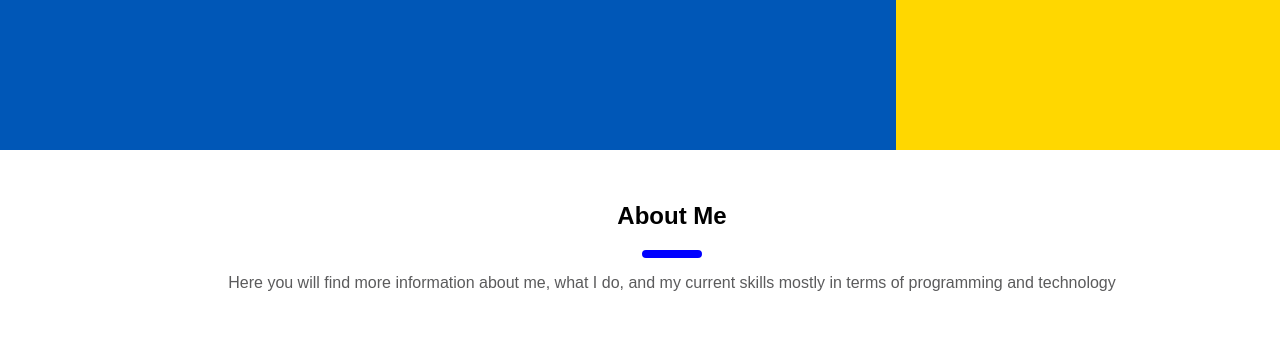
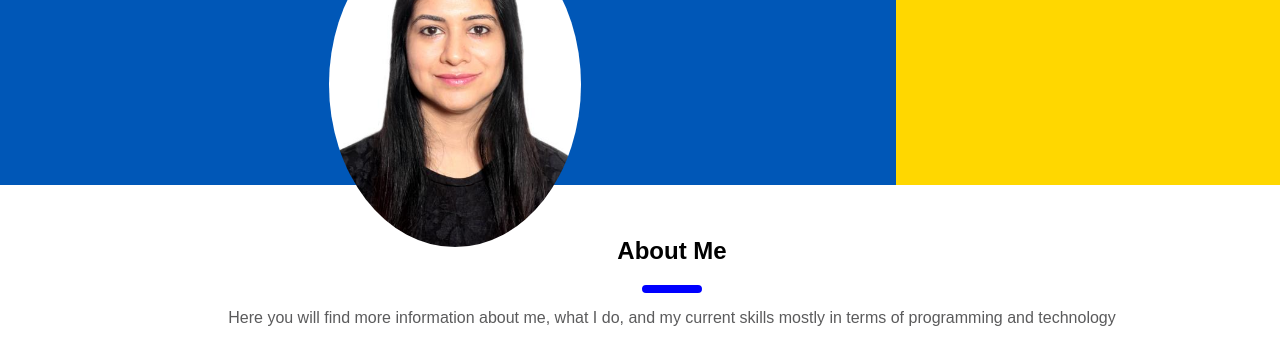
Before and after one commit to virtualsarika07/My-Project-Work, a plain HTML site: page index.html in a window 1280 px wide. Shown: the part 94-433 px from the top of the page. Drawn offline with Linux system fonts and the light colour scheme.

Commit message:
Update index.html

```diff
--- a/index.html
+++ b/index.html
@@ -16,7 +16,7 @@
 
                 <div class="name-text">Sarika Marwah Khera</div>
                 <div class="my-image">
-                    <img src="my-pic.jpg">
+                    <img src="sarika.jpg">
                 </div>
             </div>
 
```
